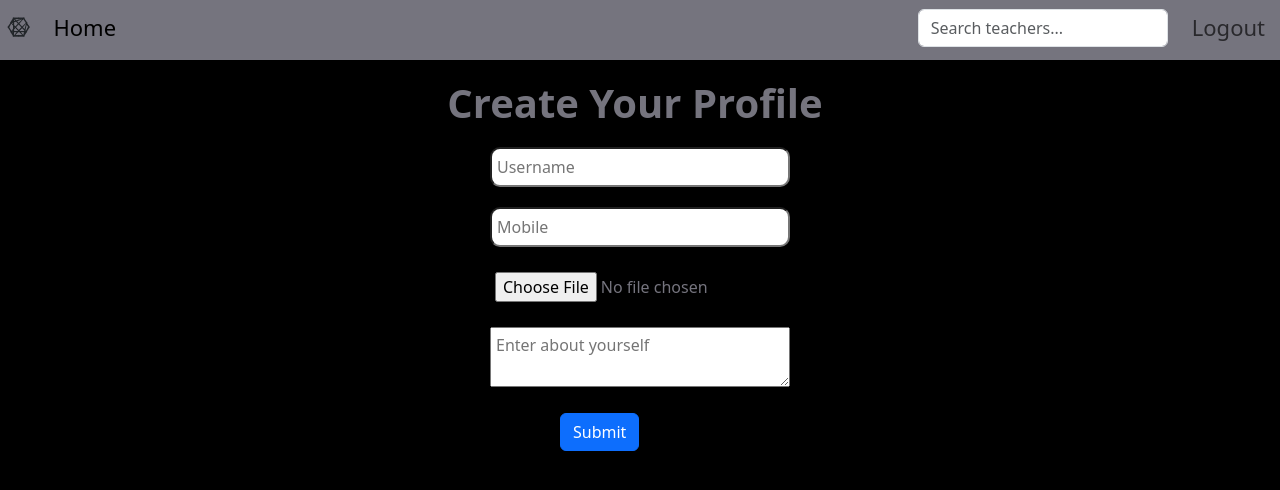
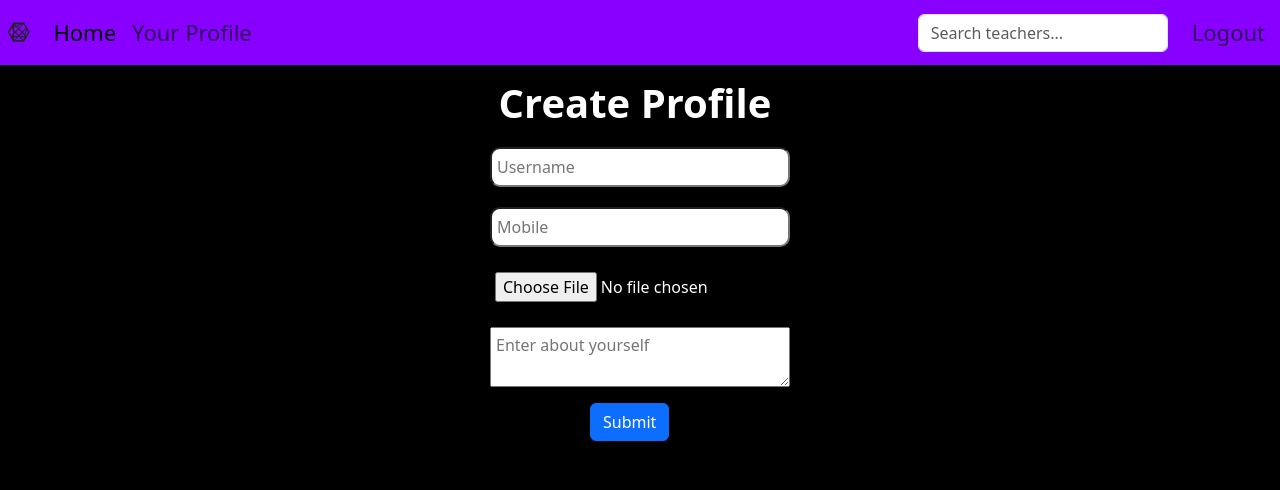
Before and after one commit to MilanIsac/connect_teachers, a Flask app: page /create_profile in a window 1280 px wide. Shown: the top 490 px of the page. Run offline with Flask 3, Linux system fonts and the light colour scheme; the visitor is signed in with stand-in values (Sample User, id 1); some libraries are stand-ins or nearby versions.

Commit message:
styling modified

```diff
--- a/app.py
+++ b/app.py
@@ -282,6 +282,22 @@ def search_teachers():
     results = cursor.fetchall()
     return jsonify(results)
 
+@app.route('/your_profile')
+def your_profile():
+    if 'username' not in session:
+        return redirect(url_for('login'))
+
+    cursor = mysql.connection.cursor(MySQLdb.cursors.DictCursor)
+    cursor.execute("""
+        SELECT u.username, u.email, p.image, p.description, p.phone
+        FROM users u
+        LEFT JOIN profiles p ON u.id = p.user_id
+        WHERE u.username = %s
+    """, (session['username'],))
+    user = cursor.fetchone()
+
+    return render_template('show_profile.html', user=user)
+
 
 
 if __name__ == '__main__':
--- a/frontend/static/style.css
+++ b/frontend/static/style.css
@@ -1,15 +1,15 @@
 body{
     background-color: #000000 !important;
     /* color: rgb(255, 255, 255) !important; */
-    color: #eceaff7e !important;
+    color: #ffffff !important;
 }
 
 .navbar{
-    /* background-color: rgba(179, 184, 254, 0.612) !important; */
-    background-color: #eceaff7e !important;
+    background-color: rgb(136, 0, 255) !important;
+    /* background-color: #bb00ffc8 !important; */
     font-size: 22px;
     margin: -5px;
-    /* color: #ffffff !important; */
+    color: #ffffff !important;
 }
 
 .all_cards{
@@ -56,15 +56,6 @@ body{
     font-size: 16px;
 }
 
-.signup-submit{
-    margin-top: 10px;
-    margin-bottom: 20px;
-    margin-left: 80px;
-    max-width: 150px;
-    /* display: flex; */
-    /* justify-content: center; */
-}
-
 .container input{
     width: 300px;
     height: 40px;
@@ -79,6 +70,10 @@ body{
     margin-bottom: 20px;
     margin-left: 80px;
     max-width: 150px !important;
+}
+
+.create-btn{
+    margin-left: 110px;
 }
 
 .card {
@@ -109,7 +104,7 @@ body{
 
 .card-body img{
     border-radius: 20px;
-    width: 400px;
+    width: 300px;
     height: 250px;
     border: 1px solid rgba(164, 170, 254, 0.6) !important;
     box-shadow: #bfbfff;
@@ -152,13 +147,19 @@ hr {
 }
 
 .edit-img{
-    margin-left: -140px;
+    margin-left: -120px;
     padding: 5px;
 }
 
+.edit-btn{
+    /* display: flex;
+    justify-content: center; */
+    margin-left: 120px !important;
+}
+
 #searchResults {
-  font-size: 0.85rem;
-  max-height: 180px;
+  font-size: 1.25rem;
+  max-height: 250px;
   padding: 4px;
 }
 
--- a/frontend/templates/create_profile.html
+++ b/frontend/templates/create_profile.html
@@ -1,7 +1,7 @@
 {% extends 'layout.html' %}
 
 {% block title %}
-<h3 class="heading">Create Your Profile</h3>
+<h3 class="heading">Create Profile</h3>
 {% endblock %}
 
 {% block content %}
@@ -16,7 +16,7 @@
 
         <div><textarea name="description" id="description" placeholder="Enter about yourself" required></textarea></div>
 
-        <div><button type="submit" class="btn btn-primary signup-submit">Submit</button></div>
+        <div><button type="submit" class="btn btn-primary create-btn">Submit</button></div>
     </form>
 </div>
 {% endblock %}
--- a/frontend/templates/edit_profile.html
+++ b/frontend/templates/edit_profile.html
@@ -1,7 +1,7 @@
 {% extends 'layout.html' %}
 
 {% block title %}
-<h3 class="heading text-center mb-4">Edit Your Profile</h3>
+<h3 class="heading text-center mb-4">Edit Profile</h3>
 {% endblock %}
 
 {% block content %}
@@ -30,7 +30,7 @@
         </div>
 
         <div>
-            <button type="submit" class="btn btn-primary signup-submit">Update</button>
+            <button type="submit" class="btn btn-primary edit-btn">Update</button>
         </div>
     </form>
 </div>
--- a/frontend/templates/index.html
+++ b/frontend/templates/index.html
@@ -13,9 +13,9 @@
 
 <div class="all_cards">
     {% for teacher in teachers %}
-    <div class="card h-100 shadow text-white" style="background-color: #1e1e1e; width: 18rem;">
+    <div class="card h-100 shadow text-white" style="background-color: #1e1e1e; width: 15rem;">
         <img src="{{ teacher.image or url_for('static', filename='images/logo.jpg') }}" class="card-img-top"
-            alt="Profile image" style="height: 180px; object-fit: cover;">
+            alt="Profile image" style="height: 230px; object-fit: cover;">
         <div class="card-body">
             <h5 class="card-title">{{ teacher.username }}</h5>
             <p class="card-text">{{ teacher.description }}</p>
--- a/frontend/templates/layout.html
+++ b/frontend/templates/layout.html
@@ -12,7 +12,7 @@
 </head>
 
 <body>
-<nav class="navbar navbar-expand-lg navbar-light">
+<nav class="navbar navbar-expand-lg sticky-top shadow-sm">
     <div class="container-fluid">
         <a class="navbar-brand" href="/">
             <i class="fab fa-connectdevelop text-dark fw-bold"></i>
@@ -31,6 +31,8 @@
                 <li class="nav-item"><a class="nav-link active" href="/">Home</a></li>
                 {% if 'username' in session and not session.get('has_profile') %}
                 <li class="nav-item"><a class="nav-link" href="/create_profile">Create Your Profile</a></li>
+                {% elif 'username' in session and session.get('has_profile') %}
+                <li class="nav-item fw-normal"><a class="nav-link" href="/your_profile">Your Profile</a></li>
                 {% endif %}
             </ul>
 
@@ -52,6 +54,9 @@
                 <li class="nav-item"><a class="nav-link" href="/signup">Signup</a></li>
                 {% endif %}
             </ul>
+
+
+
         </div>
     </div>
 </nav>
```
